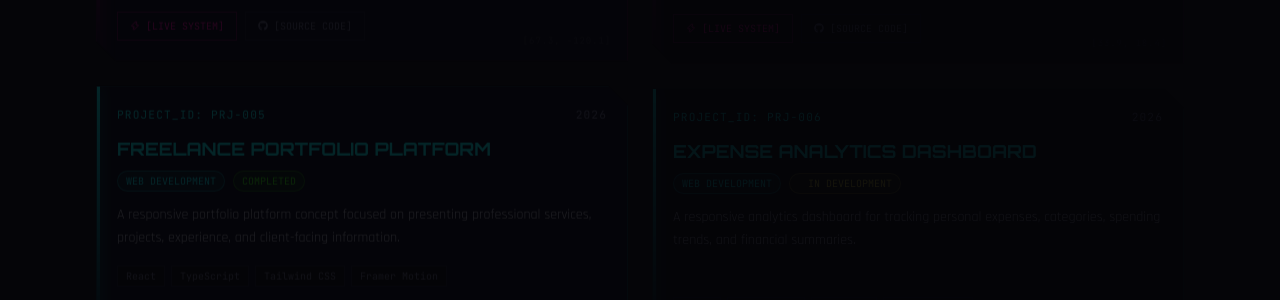
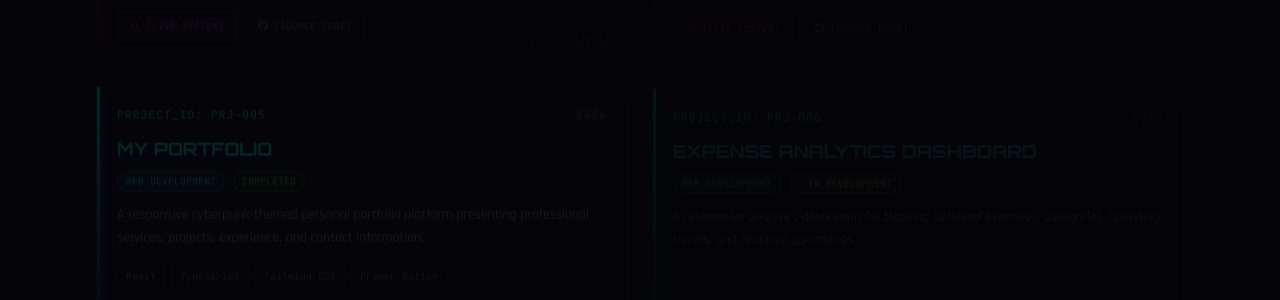
Before and after one commit to PrajithVellingiri/portfolio, a React (Vite) app: page / in a window 1280 px wide. Shown: the part 3440-3740 px from the top of the page. Built offline with nearby package versions, Linux system fonts and the light colour scheme.

Commit message:
rename: change Freelance Portfolio Platform to My Portfolio

```diff
--- a/src/data/projects.ts
+++ b/src/data/projects.ts
@@ -76,9 +76,9 @@ export const projects: Project[] = [
   },
   {
     id: "PRJ-005",
-    name: "FREELANCE PORTFOLIO PLATFORM",
-    description: "A responsive portfolio platform concept focused on presenting professional services, projects, experience, and client-facing information.",
-    longDescription: "A concept-stage portfolio web platform designed specifically for freelancers and independent professionals. Showcases services, past work, client testimonials, and contact workflows in a clean, modern interface.",
+    name: "MY PORTFOLIO",
+    description: "A responsive cyberpunk-themed personal portfolio platform presenting professional services, projects, experience, and contact information.",
+    longDescription: "A modern, immersive portfolio web platform designed with a cyberpunk aesthetic to showcase full-stack projects, artificial intelligence solutions, technical capabilities, and freelance services.",
     techStack: ["React", "TypeScript", "Tailwind CSS", "Framer Motion"],
     status: "COMPLETED",
     category: "WEB DEVELOPMENT",
```
